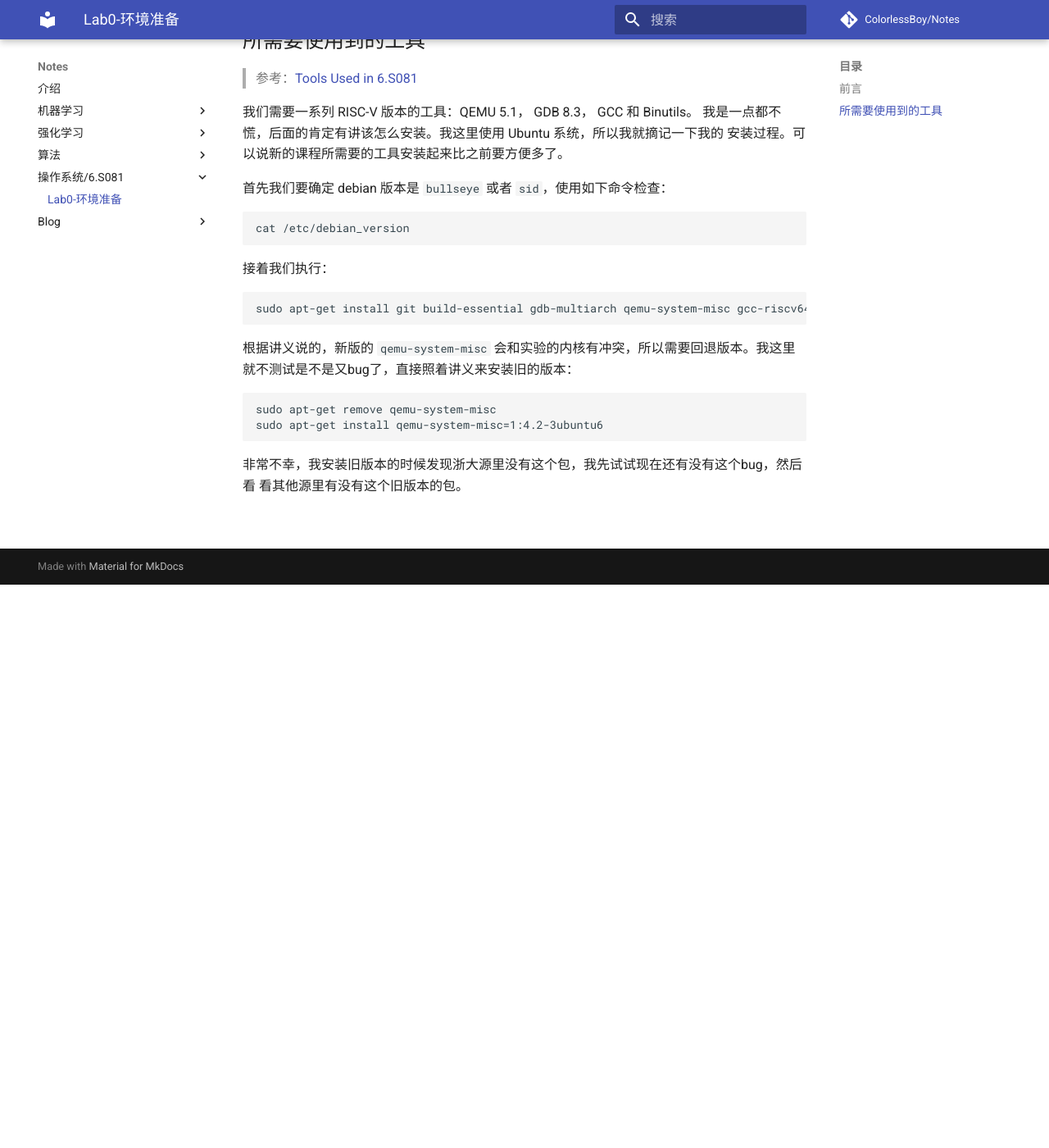
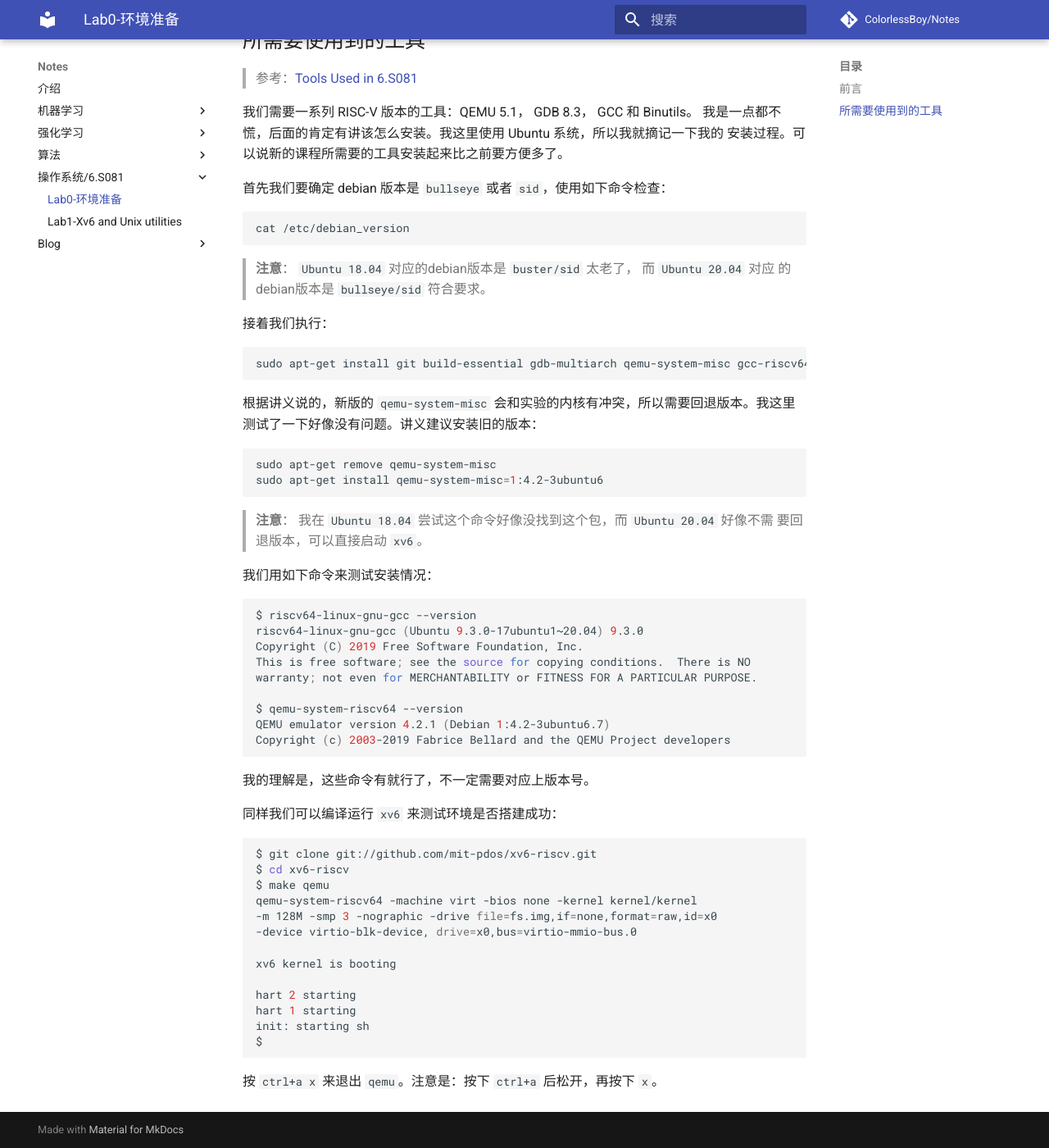
Before and after one commit to ColorlessBoy/Notes, an MkDocs documentation site: the page built from docs/6.S081/Lab0-环境准备.md, in a window 1280 px wide and 1400 px high, scrolled down 687 px. Shown: the whole window at 82% size. Built offline with MkDocs 1.6.1 and Material for MkDocs 9.7.7, drawn with Linux system fonts in a browser that asks for light colours; comment, search, counter and statistics services are not loaded.

Commit message:
Add: 6.S081/Lab0 和 Lab1.

````diff
--- a/docs/6.S081/Lab0-环境准备.md
+++ b/docs/6.S081/Lab0-环境准备.md
@@ -32,23 +32,62 @@ Windows，或者BSD Unix呢？因为 xv6 足够大，足以解释操作系统中
 
 首先我们要确定 debian 版本是 `bullseye` 或者 `sid`，使用如下命令检查：
 
-```
+```bash
 cat /etc/debian_version
 ```
 
+> **注意**： `Ubuntu 18.04` 对应的debian版本是 `buster/sid` 太老了， 而 `Ubuntu 20.04` 对应
+的debian版本是 `bullseye/sid` 符合要求。
+
 接着我们执行：
 
-```
+```bash
 sudo apt-get install git build-essential gdb-multiarch qemu-system-misc gcc-riscv64-linux-gnu binutils-riscv64-linux-gnu
 ```
 
 根据讲义说的，新版的 `qemu-system-misc` 会和实验的内核有冲突，所以需要回退版本。我这里
-就不测试是不是又bug了，直接照着讲义来安装旧的版本：
+测试了一下好像没有问题。讲义建议安装旧的版本：
 
-```
+```bash
 sudo apt-get remove qemu-system-misc
 sudo apt-get install qemu-system-misc=1:4.2-3ubuntu6
 ```
 
-非常不幸，我安装旧版本的时候发现浙大源里没有这个包，我先试试现在还有没有这个bug，然后看
-看其他源里有没有这个旧版本的包。
+> **注意**： 我在 `Ubuntu 18.04` 尝试这个命令好像没找到这个包，而 `Ubuntu 20.04` 好像不需
+要回退版本，可以直接启动 `xv6`。
+
+我们用如下命令来测试安装情况：
+
+```bash
+$ riscv64-linux-gnu-gcc --version
+riscv64-linux-gnu-gcc (Ubuntu 9.3.0-17ubuntu1~20.04) 9.3.0
+Copyright (C) 2019 Free Software Foundation, Inc.
+This is free software; see the source for copying conditions.  There is NO
+warranty; not even for MERCHANTABILITY or FITNESS FOR A PARTICULAR PURPOSE.
+
+$ qemu-system-riscv64 --version
+QEMU emulator version 4.2.1 (Debian 1:4.2-3ubuntu6.7)
+Copyright (c) 2003-2019 Fabrice Bellard and the QEMU Project developers
+```
+
+我的理解是，这些命令有就行了，不一定需要对应上版本号。
+
+同样我们可以编译运行 `xv6` 来测试环境是否搭建成功：
+
+```bash
+$ git clone git://github.com/mit-pdos/xv6-riscv.git
+$ cd xv6-riscv
+$ make qemu
+qemu-system-riscv64 -machine virt -bios none -kernel kernel/kernel
+-m 128M -smp 3 -nographic -drive file=fs.img,if=none,format=raw,id=x0
+-device virtio-blk-device, drive=x0,bus=virtio-mmio-bus.0
+
+xv6 kernel is booting
+
+hart 2 starting
+hart 1 starting
+init: starting sh
+$
+```
+
+按 `ctrl+a x` 来退出 `qemu`。注意是：按下 `ctrl+a` 后松开，再按下 `x`。
--- a/mkdocs.yml
+++ b/mkdocs.yml
@@ -92,6 +92,7 @@ nav:
 
   - 操作系统/6.S081:
     - Lab0-环境准备: 6.S081/Lab0-环境准备.md
+    - Lab1-Xv6 and Unix utilities: 6.S081/Lab1-Xv6-and-Unix-utilities.md
 
   - Blog:
     - 计算机网络: Blog/计算机网络.md
````
Also changed, not shown: docs/6.S081/Lab1-Xv6-and-Unix-utilities.md (added, +456 -0 lines).
